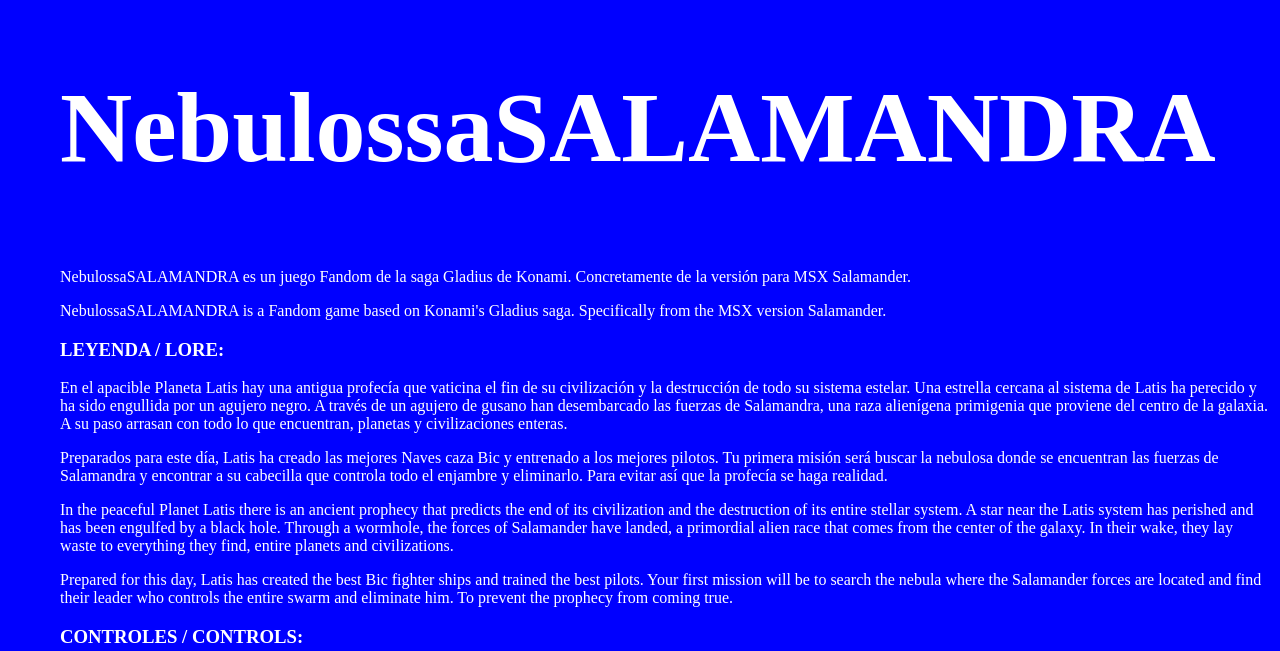
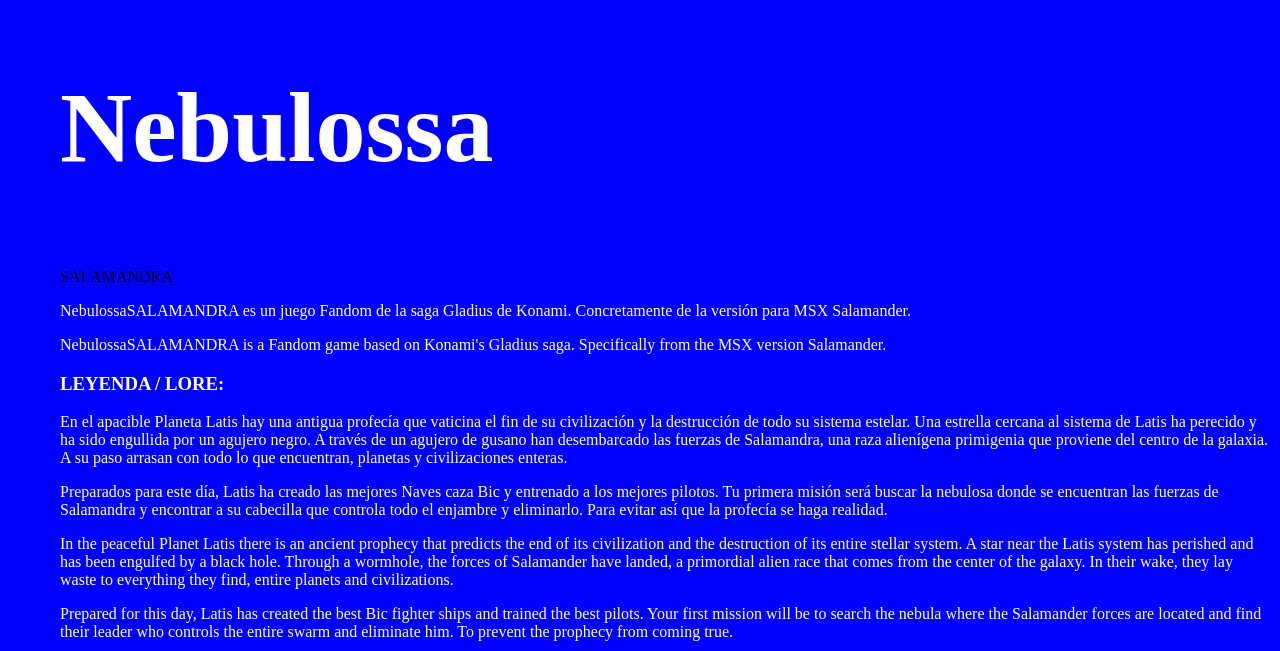
Before and after one commit to CarlosVaMoreno/HappyMachine.Games, a plain HTML site: page index.html in a window 1280 px wide. Shown: the part 347-998 px from the top of the page. Drawn offline with Linux system fonts and the light colour scheme.

Commit message:
Update index.html

```diff
--- a/index.html
+++ b/index.html
@@ -29,7 +29,8 @@
   <p>Presenta / Presents:</p>
   <iframe frameborder="0" src="https://itch.io/embed/2547043?linkback=true" width="552" height="167"><a href="https://magoka.itch.io/nebulossasalamandra">NebulossaSALAMANDRA by Magoka</a></iframe>
   <!-- Texto del Juego / Game Text -->
-  <h2>NebulossaSALAMANDRA</h2>
+  <h2>Nebulossa</h2>
+  </h1>SALAMANDRA</h1>
   <p>NebulossaSALAMANDRA es un juego Fandom de la saga Gladius de Konami. Concretamente de la versión para MSX Salamander.</p>
   <p>NebulossaSALAMANDRA is a Fandom game based on Konami's Gladius saga. Specifically from the MSX version Salamander.</p>
 
```
